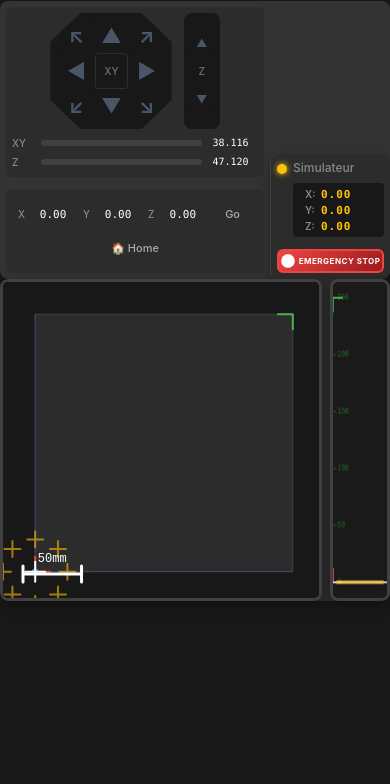
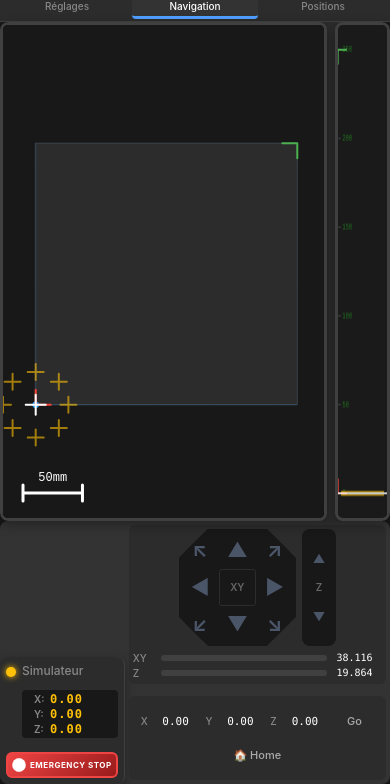
Before and after one commit to Hugo-LE-GUENNO/EnderTrack, a website: page index.html in a window 390 px wide. Shown: the part 60-844 px from the top of the page. Drawn offline with Linux system fonts and the light colour scheme; no server answers.

Commit message:
Mobile v2: single-screen layout, status left + nav right, tabs in own row
Layout on ≤500px (no scroll, 100vh):
  Row 1: header (minimal)
  Row 2: tabs (moved from left-panel to app-container via JS)
  Row 3: canvas XY + Z (fills remaining space)
  Row 4: left-panel as grid [status | tab-content]
    - Status left column (coords, emergency stop)
    - Nav/lists/settings right column (scrollable)

- Tabs relocated to app-container on mobile, back to left-panel on desktop
- Status prepended to left-panel on mobile (grid-column:1)
- canvas-header hidden on mobile (saves space)
- tab-content max-height:40vh with overflow-y:auto
- All fits in viewport, no scroll needed

```diff
--- a/frontend/assets/styles/responsive.css
+++ b/frontend/assets/styles/responsive.css
@@ -2,9 +2,7 @@
 
 /* ── Wide desktop (≥1700px) ─────────────────────────────────── */
 @media (min-width: 1700px) {
-  .app-container {
-    grid-template-columns: 340px 1fr clamp(200px, 15vw, 300px);
-  }
+  .app-container { grid-template-columns: 340px 1fr clamp(200px, 15vw, 300px); }
   .arrow-container { width: 175px; }
   .arrow-pad { padding: 18px; }
   .z-controls-right { width: 65px; padding: 14px 0; }
@@ -13,17 +11,13 @@
 
 /* ── Large desktop (1400-1700px) ────────────────────────────── */
 @media (min-width: 1401px) and (max-width: 1699px) {
-  .app-container {
-    grid-template-columns: 300px 1fr clamp(180px, 14vw, 280px);
-  }
+  .app-container { grid-template-columns: 300px 1fr clamp(180px, 14vw, 280px); }
   .arrow-container { width: min(180px, 100%); }
 }
 
 /* ── Standard desktop (1100-1400px) ─────────────────────────── */
 @media (max-width: 1400px) {
-  .app-container {
-    grid-template-columns: 300px 1fr clamp(160px, 15vw, 240px);
-  }
+  .app-container { grid-template-columns: 300px 1fr clamp(160px, 15vw, 240px); }
   .arrow-container { width: min(160px, 100%); }
   .status-widget .coordinate-value { font-size: var(--font-lg); }
   .status-widget .coordinate-unit { display: none; }
@@ -33,7 +27,6 @@
 @media (max-width: 1100px) {
   .app-container { grid-template-columns: 300px 1fr; }
   .right-panel { display: none !important; }
-
   .arrow-container { width: min(150px, 100%); }
   .z-controls-right { width: 50px; }
   .z-btn { width: 38px; height: 38px; font-size: 16px; }
@@ -76,83 +69,113 @@
   .action-btn { font-size: var(--font-xs); padding: var(--spacing-xs) var(--spacing-sm); }
 }
 
-/* ── Mobile portrait (≤500px) ───────────────────────────────── */
+/* ══════════════════════════════════════════════════════════════ */
+/* ── Mobile portrait (≤500px) — single screen, no scroll ───── */
+/* ══════════════════════════════════════════════════════════════ */
 @media (max-width: 500px) {
-  /* Override base overflow:hidden to allow scrolling */
-  html, body { overflow: auto !important; height: auto !important; }
+  html, body {
+    overflow: hidden !important;
+    height: 100% !important;
+  }
 
   .app-container {
-    display: flex;
-    flex-direction: column;
-    height: auto;
-    min-height: 100vh;
-    overflow: visible;
+    display: grid;
+    grid-template-columns: 1fr;
+    grid-template-rows: auto auto 1fr auto;
+    height: 100vh;
+    overflow: hidden;
   }
 
-  .global-header { padding: 2px 8px; flex-shrink: 0; }
-  .global-header img { height: 22px; }
+  /* Row 1: header hidden or minimal */
+  .global-header { grid-row: 1; padding: 0 8px; }
+  .global-header img { height: 18px; }
 
-  /* Canvas: square-ish, Z panel wider */
-  .center-panel { flex-shrink: 0; }
-  .canvas-content { min-height: 0; }
-  .main-canvas { aspect-ratio: 1; max-height: 50vh; }
-  .z-visualization-panel { min-width: 55px; max-width: 65px; width: 60px; }
-  .canvas-resize-handle { display: none; }
-  .canvas-header { padding: 2px 8px; }
-  .canvas-header .app-title { font-size: 11px; }
-
-  /* Left panel: no fixed height, content flows */
-  .left-panel { flex: 0 0 auto; overflow: visible; }
-
-  /* Tabs: fill full width, equal size */
-  .tab-system { padding: 3px 4px; gap: 2px; flex-wrap: nowrap; }
+  /* Row 2: tabs */
+  .tab-system { padding: 2px 4px; gap: 2px; flex-wrap: nowrap; }
   .tab-btn { flex: 1; padding: 4px 2px; font-size: 10px; text-align: center; white-space: nowrap; }
   .tab-system > div[style*="width:1px"] { display: none; }
   .tab-system > img { display: none; }
 
-  /* Left panel grid: tabs row, then content | status */
+  /* Row 3: canvas (takes remaining space) */
+  .center-panel {
+    grid-row: 3;
+    min-height: 0;
+    overflow: hidden;
+  }
+  .canvas-header { display: none; }
+  .canvas-content { min-height: 0; }
+  .z-visualization-panel { min-width: 50px; max-width: 60px; width: 55px; }
+  .canvas-resize-handle { display: none; }
+
+  /* Row 4: left-panel = controls zone */
   .left-panel {
+    grid-row: 4;
+    overflow: hidden;
     display: grid;
-    grid-template-rows: auto auto;
-    grid-template-columns: 1fr auto;
+    grid-template-rows: auto;
+    grid-template-columns: auto 1fr;
+    gap: 0;
+    padding: 0;
   }
-  .left-panel .tab-system { grid-column: 1 / -1; grid-row: 1; }
-  .left-panel .tab-content { grid-column: 1; grid-row: 2; overflow: visible; padding: 6px; }
 
+  /* Hide tab system inside left-panel (already in row 2 via global-header area) */
+  .left-panel .tab-system { display: none; }
+
+  /* Status: left column */
   .status-widget.relocated {
-    grid-column: 2;
-    grid-row: 2;
+    grid-column: 1;
+    grid-row: 1;
     margin: 0;
-    border-top: none;
-    border-left: 1px solid var(--border, #444);
+    border: none;
+    border-right: 1px solid var(--border, #444);
     padding: 6px;
-    min-width: 80px;
-    max-width: 120px;
-    align-self: start;
+    min-width: 75px;
+    align-self: stretch;
+    display: flex;
+    flex-direction: column;
+    gap: 4px;
   }
-  .status-widget.relocated .coordinates-display { flex-direction: column; padding: 4px; gap: 2px; }
-  .status-widget.relocated .coordinate-value { font-size: 11px; }
+  .status-widget.relocated .coordinates-display { flex-direction: column; padding: 2px; gap: 1px; margin-bottom: 2px; }
+  .status-widget.relocated .coordinate-value { font-size: 12px; }
   .status-widget.relocated .coordinate-label { font-size: 10px; min-width: 12px; }
   .status-widget.relocated .coordinate-unit { display: none; }
-  .status-widget.relocated .emergency-btn-widget { padding: 3px 4px; font-size: 8px; }
+  .status-widget.relocated .emergency-btn-widget { padding: 4px; font-size: 8px; margin-top: auto; }
   .status-widget.relocated .emergency-icon-widget { width: 14px; height: 14px; }
+  .status-widget.relocated #statusHeader { font-size: 10px; }
+  .status-widget.relocated #statusHeader span { font-size: 9px; }
 
-  /* Compact controls */
-  .navigation-controls-container { padding: 6px; gap: 2px; margin-bottom: 4px; }
-  .arrow-container { width: min(100px, 100%); }
-  .arrow-pad { padding: 8px; }
-  .z-controls-right { width: 36px; padding: 4px 0; }
-  .z-btn { width: 26px; height: 26px; font-size: 11px; }
+  /* Tab content: right column (nav buttons, lists, settings) */
+  .left-panel .tab-content {
+    grid-column: 2;
+    grid-row: 1;
+    overflow-y: auto;
+    padding: 4px;
+    max-height: 40vh;
+  }
+
+  /* Compact navigation */
+  .navigation-controls-container { padding: 4px; gap: 2px; margin-bottom: 2px; }
+  .normal-mode { gap: 6px; }
+  .arrow-container { width: min(110px, 100%); }
+  .arrow-pad { padding: 6px; }
+  .z-controls-right { width: 34px; padding: 4px 0; }
+  .z-btn { width: 28px; height: 28px; font-size: 12px; }
   .step-controls { margin-top: 2px; }
-  .axis-control { gap: 3px; margin-bottom: 0; }
-  .axis-control input[type="number"] { width: 40px; font-size: 10px; }
-  .axis-label { font-size: 10px; }
+  .axis-control { gap: 2px; margin-bottom: 0; }
+  .axis-control input[type="number"] { width: 38px; font-size: 10px; padding: 2px; }
+  .axis-label { font-size: 9px; }
+
+  /* Compact goto */
   .goto-section { padding: 4px; }
-  .goto-inputs { gap: 3px; }
-  .goto-field input { font-size: 10px; padding: 3px; width: 50px; }
+  .goto-inputs { gap: 2px; }
+  .goto-field input { font-size: 10px; padding: 2px; width: 48px; }
   .goto-field label { font-size: 9px; }
-  .action-btn { font-size: 9px; padding: 3px 8px; }
-  details summary { font-size: 10px; padding: 3px 0; }
+  .action-btn { font-size: 9px; padding: 3px 6px; }
+  .home-row { margin-top: 2px; }
+  .home-row .action-btn { font-size: 9px; padding: 2px 6px; }
+
+  /* Compact settings/lists */
+  details summary { font-size: 10px; padding: 2px 0; }
   details > div { padding: 4px; }
 }
 
--- a/main.js
+++ b/main.js
@@ -83,27 +83,64 @@
   else setTimeout(init, 200);
 })();
 
-// Responsive: relocate status widget when right panel is hidden
+// Responsive: relocate status widget + tabs on small screens
 (function() {
-  const MQ = window.matchMedia('(max-width: 1100px)');
-  function relocateStatus(e) {
+  const MQ_DESKTOP = window.matchMedia('(max-width: 1100px)');
+  const MQ_MOBILE = window.matchMedia('(max-width: 500px)');
+  let _tabsOrigParent = null;
+  let _tabsNextSibling = null;
+
+  function relocate() {
     const widget = document.querySelector('.status-widget');
     const leftPanel = document.querySelector('.left-panel');
     const rightPanel = document.querySelector('.right-panel');
-    if (!widget || !rightPanel) return;
-    if (e.matches) {
-      // Small screen: append to left-panel (after tab-content, always visible)
-      if (leftPanel) { leftPanel.appendChild(widget); widget.classList.add('relocated'); }
+    const tabSystem = document.querySelector('.tab-system');
+    const appContainer = document.querySelector('.app-container');
+    if (!widget || !rightPanel || !leftPanel) return;
+
+    // Save original tab position on first call
+    if (!_tabsOrigParent && tabSystem) {
+      _tabsOrigParent = tabSystem.parentElement;
+      _tabsNextSibling = tabSystem.nextElementSibling;
+    }
+
+    if (MQ_MOBILE.matches) {
+      // Mobile: tabs → app-container row 2, status → left-panel first child
+      if (tabSystem && appContainer && tabSystem.parentElement !== appContainer) {
+        appContainer.insertBefore(tabSystem, leftPanel.parentElement === appContainer ? leftPanel : appContainer.children[1]);
+        tabSystem.style.gridRow = '2';
+      }
+      if (widget.parentElement !== leftPanel) {
+        leftPanel.prepend(widget);
+      }
+      widget.classList.add('relocated');
+    } else if (MQ_DESKTOP.matches) {
+      // Tablet/half-screen: tabs back in left-panel, status in left-panel
+      if (tabSystem && _tabsOrigParent && tabSystem.parentElement !== _tabsOrigParent) {
+        _tabsOrigParent.insertBefore(tabSystem, _tabsNextSibling);
+        tabSystem.style.gridRow = '';
+      }
+      if (widget.parentElement !== leftPanel) {
+        leftPanel.appendChild(widget);
+      }
+      widget.classList.add('relocated');
     } else {
+      // Desktop: everything back to normal
+      if (tabSystem && _tabsOrigParent && tabSystem.parentElement !== _tabsOrigParent) {
+        _tabsOrigParent.insertBefore(tabSystem, _tabsNextSibling);
+        tabSystem.style.gridRow = '';
+      }
       rightPanel.appendChild(widget);
       widget.classList.remove('relocated');
     }
   }
-  MQ.addEventListener('change', relocateStatus);
+
+  MQ_DESKTOP.addEventListener('change', relocate);
+  MQ_MOBILE.addEventListener('change', relocate);
   if (document.readyState === 'loading') {
-    document.addEventListener('DOMContentLoaded', () => relocateStatus(MQ));
+    document.addEventListener('DOMContentLoaded', () => relocate());
   } else {
-    setTimeout(() => relocateStatus(MQ), 100);
+    setTimeout(relocate, 100);
   }
 })();
 
```
